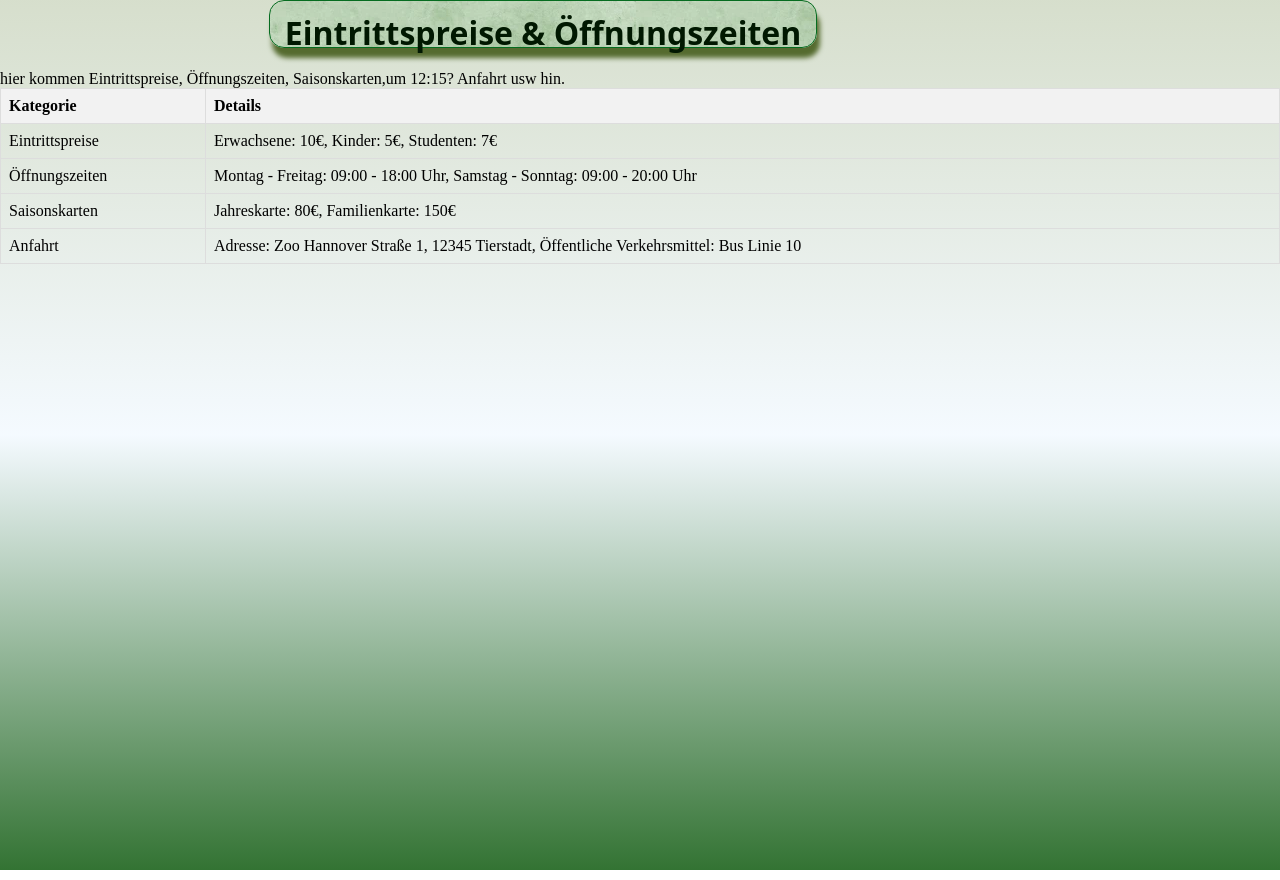
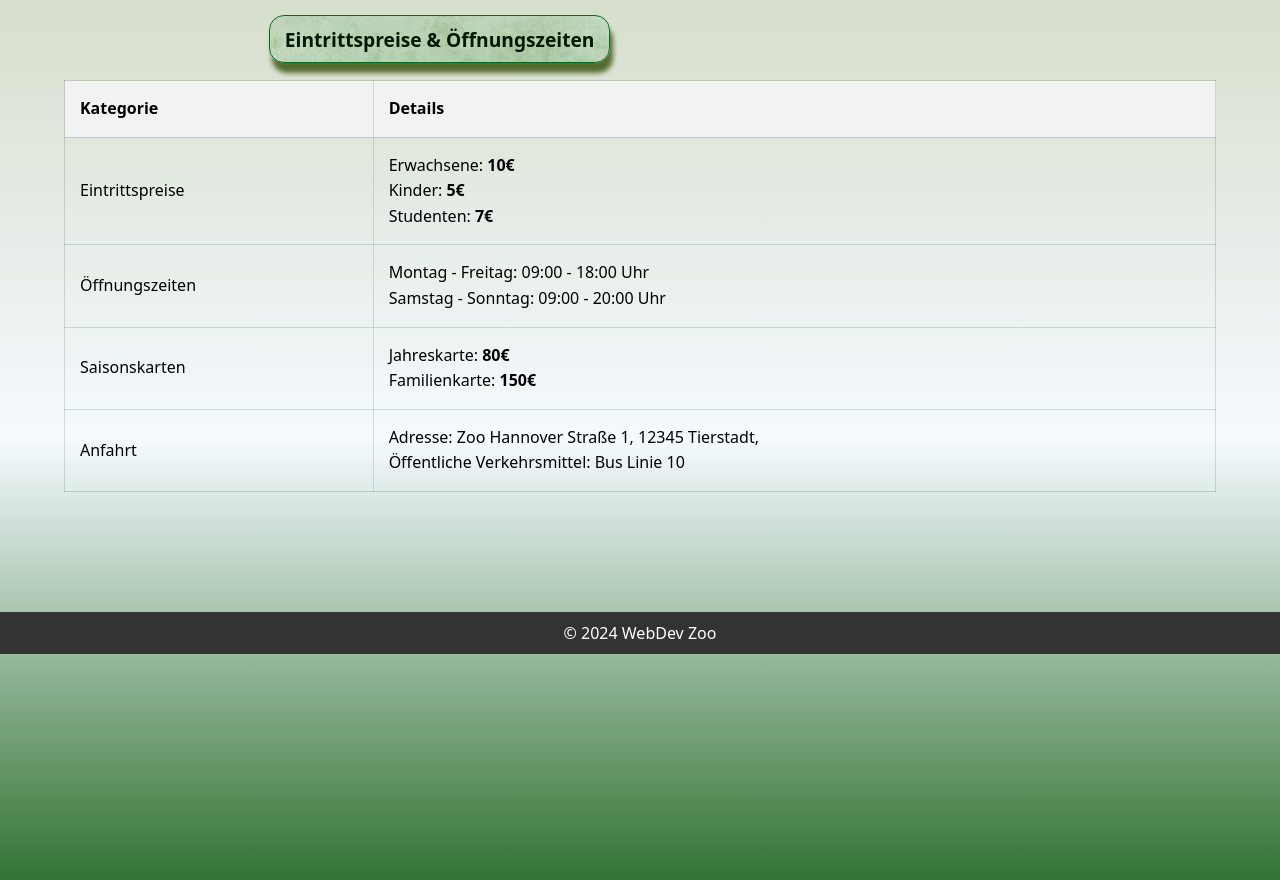
Before and after one commit to Marga-Lensen/PB---praktisches-Projekt, a plain HTML site: page pages/infoPark.html in a window 1280 px wide. Drawn offline with Linux system fonts and the light colour scheme.

Commit message:
infoPark verschönert

```diff
--- a/pages/infoPark.html
+++ b/pages/infoPark.html
@@ -9,21 +9,67 @@
 </head>
 <body>
     <style>
+        header {
+    margin-top: 15px;
+    height: 3em;
+    background-image: url(./green.webp);
+    /* width: 100%; */
+    text-align: center;
+
+
+    font-family: system-ui, -apple-system, BlinkMacSystemFont, 'Segoe UI', Roboto, Oxygen, Ubuntu, Cantarell, 'Open Sans', 'Helvetica Neue', sans-serif;
+            color: rgb(1, 24, 1);
+
+    padding-left: 15px;
+    padding-right: 15px;
+    padding-top: 10px;
+
+    border: .3px solid rgb(6, 108, 32);
+    border-radius: 15px;
+
+    box-shadow: 3px 10px 5px darkolivegreen;
+    /* font-family: 'Segoe UI', Tahoma, Geneva, Verdana, sans-serif; */
+}
+
+        header h1 {
+            font-family: system-ui, -apple-system, BlinkMacSystemFont, 'Segoe UI', Roboto, Oxygen, Ubuntu, Cantarell, 'Open Sans', 'Helvetica Neue', sans-serif;
+            /* color: darkgreen; */
+            padding-bottom: 5px;
+            /* font-style: italic; */
+            font-size: larger;
+            color: rgb(1, 24, 1);
+        }
         body {
-            margin-top: 70px;
+            margin-top: 20px;
             /* background-image: url(./green.webp);
             background-size: cover; */
             background: linear-gradient(rgba(120, 147, 87, 0.3), rgb(240, 248, 255, .7), rgba(0, 80, 0, 0.8) );
         }
+        button {
+            text-shadow: 1px 2px darkgreen;
+            font-weight: 700;
+        }
+
+        body {
+            margin-top: 80px;
+            /* background-image: url(./green.webp);
+            background-size: cover; */
+            background: linear-gradient(rgba(120, 147, 87, 0.3), rgb(240, 248, 255, .7), rgba(0, 80, 0, 0.8) );
+            font-family: system-ui, -apple-system, BlinkMacSystemFont, 'Segoe UI', Roboto, Oxygen, Ubuntu, Cantarell, 'Open Sans', 'Helvetica Neue', sans-serif;
+        }
         table {
-            width: 100%;
+            width: 90%;
+            margin: 0 auto;
             border-collapse: collapse;
-            margin-bottom: 20px;
+            margin-bottom: 120px;
+            line-height: 1.6;
+
         }
         th, td {
-            border: 1px solid #ddd;
+            border: 1px solid rgb(5, 59, 24, .15);
             padding: 8px;
             text-align: left;
+            padding: 15px;
         }
         th {
             background-color: #f2f2f2;
@@ -33,6 +79,21 @@
             height: 100px;
             object-fit: cover;
         }
+        span {
+            font-weight: bold;
+        }
+
+ footer {
+    background-color: #333;
+    color: white;
+    text-align: center;
+    padding: 10px 0;
+    position: relative;
+    bottom: 0;
+    width: 100%;
+    margin-top: 40px;
+}
+
     </style>
 </head>
 <body>
@@ -40,14 +101,7 @@
     <h1>Eintrittspreise & Öffnungszeiten</h1>
 </header>
 
-    <p>
-        hier kommen Eintrittspreise,
-        Öffnungszeiten,
-        Saisonskarten,um 12:15?
-        Anfahrt
-        usw  hin.
 
-    </p>
     <table>
         <tr>
             <th>Kategorie</th>
@@ -55,21 +109,24 @@
         </tr>
         <tr>
             <td>Eintrittspreise</td>
-            <td>Erwachsene: 10€, Kinder: 5€, Studenten: 7€</td>
+            <td>Erwachsene: <span>10€</span><br> Kinder: <span>5€</span><br> Studenten: <span>7€</span></td>
         </tr>
         <tr>
             <td>Öffnungszeiten</td>
-            <td>Montag - Freitag: 09:00 - 18:00 Uhr, Samstag - Sonntag: 09:00 - 20:00 Uhr</td>
+            <td>Montag - Freitag: 09:00 - 18:00 Uhr <br>
+                 Samstag - Sonntag: 09:00 - 20:00 Uhr</td>
         </tr>
         <tr>
             <td>Saisonskarten</td>
-            <td>Jahreskarte: 80€, Familienkarte: 150€</td>
+            <td>Jahreskarte: <span>80€</span> <br> Familienkarte: <span>150€</span></td>
         </tr>
         <tr>
             <td>Anfahrt</td>
-            <td>Adresse: Zoo Hannover Straße 1, 12345 Tierstadt, Öffentliche Verkehrsmittel: Bus Linie 10</td>
+            <td>Adresse: Zoo Hannover Straße 1, 12345 Tierstadt, <br>Öffentliche Verkehrsmittel: Bus Linie 10</td>
         </tr>
     </table>
-
+    <footer>
+        <p>&copy; 2024 WebDev Zoo </p>
+    </footer>
 </body>
 </html>
```
Also changed, not shown: pages/copy-Saisonkarte.html (+49 -6 lines).
